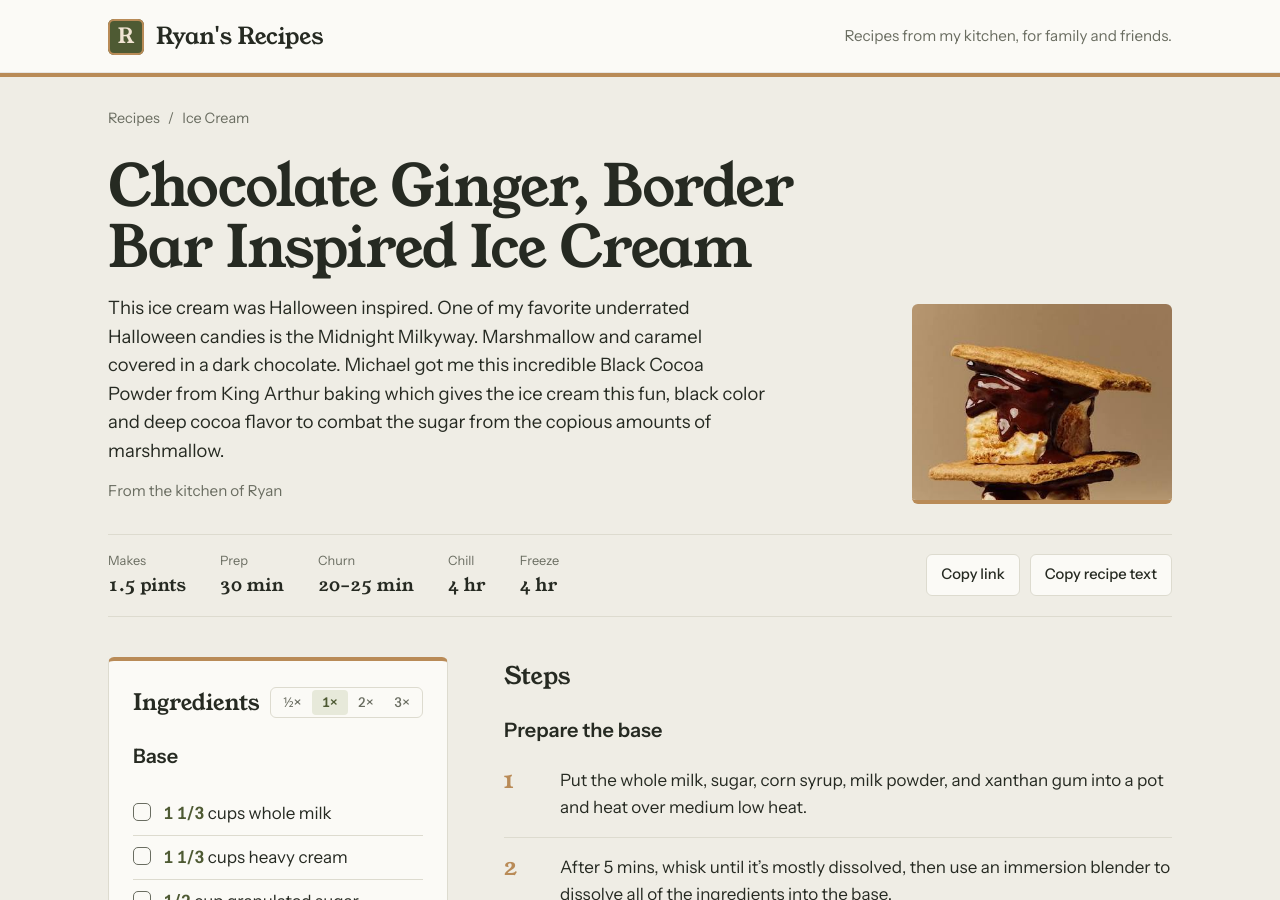
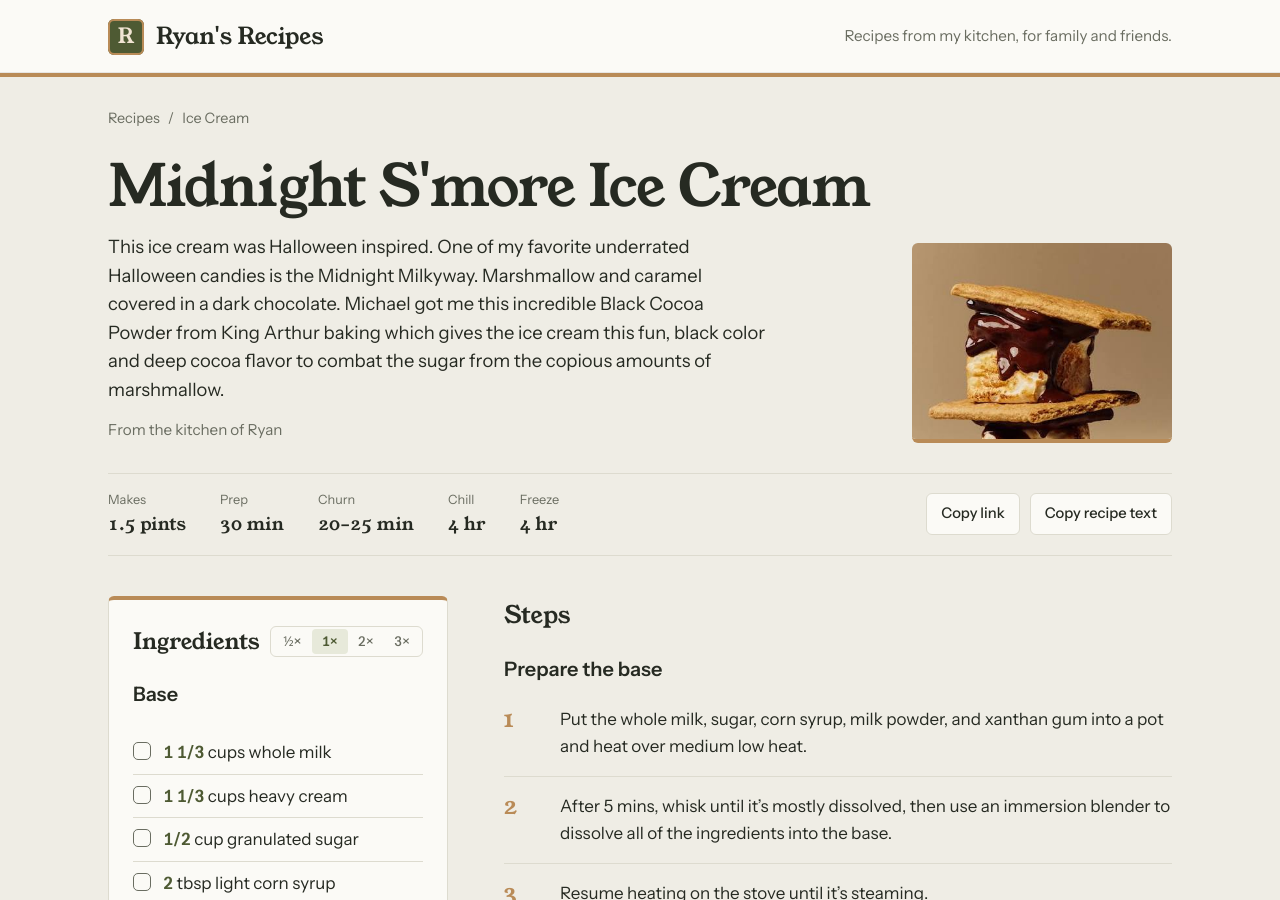
Before and after one commit to rvdw3865/ryans-recipes, a Jekyll site: the page built from recipes/midnight-smore-ice-cream.md, in a window 1280 px wide and 900 px high. Built offline with Jekyll 4.4.1, drawn with Linux system fonts in a browser that asks for light colours.

Commit message:
Updating title
Updated title of midnight smore ice cream

```diff
--- a/recipes/midnight-smore-ice-cream.md
+++ b/recipes/midnight-smore-ice-cream.md
@@ -1,5 +1,5 @@
 ---
-title: Chocolate Ginger, Border Bar Inspired Ice Cream
+title: Midnight S'more Ice Cream
 from: Ryan
 category: ice-cream
 description: This ice cream was Halloween inspired. One of my favorite underrated Halloween candies is the Midnight Milkyway. Marshmallow and caramel covered in a dark chocolate. Michael got me this incredible Black Cocoa Powder from King Arthur baking which gives the ice cream this fun, black color and deep cocoa flavor to combat the sugar from the copious amounts of marshmallow.
```
